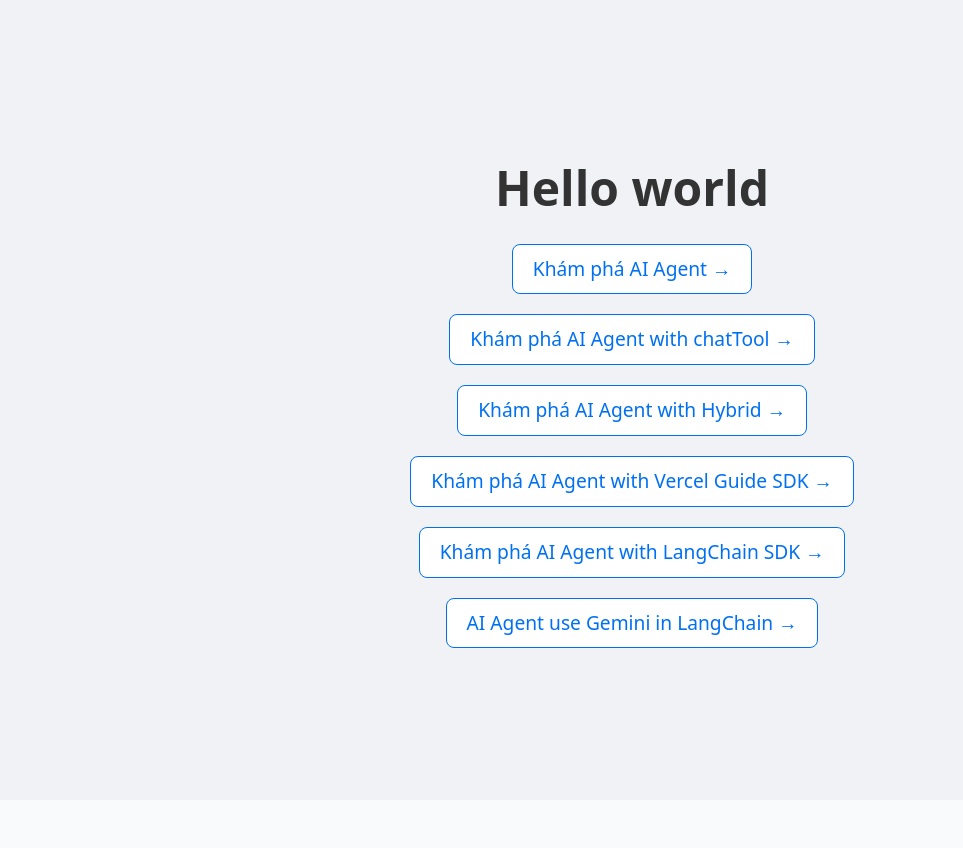
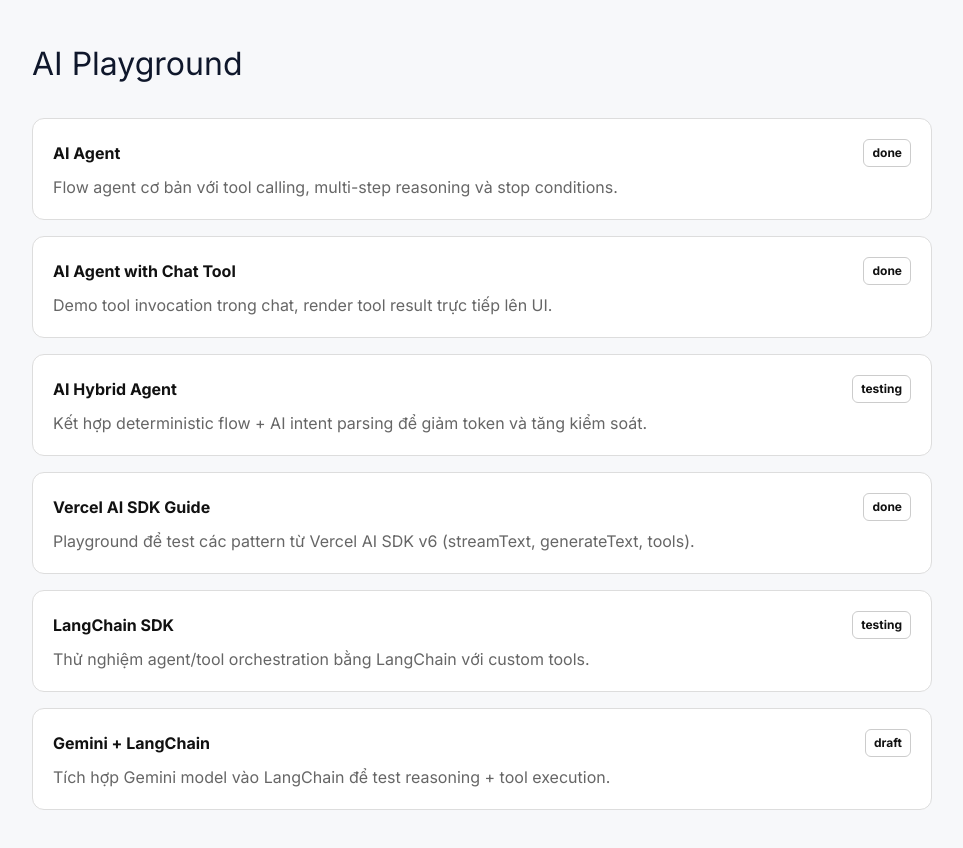
Before and after one commit to phxbinh/TrungNguyen, a Next.js app: page / in a window 1280 px wide. Shown: the whole page, without its empty margins (8-971 px from the left). Before the commit the page ends 800 px from the top, so only its background shows below. Built offline with nearby package versions, Linux system fonts and the light colour scheme.

Commit message:
Update page.tsx

```diff
--- a/src/app/page.tsx
+++ b/src/app/page.tsx
@@ -27,7 +27,8 @@ const headingStyle: React.CSSProperties = {
 };
 */
 
-// app/page.tsx
+// app/page.tsx -> Đang chạy ổn
+/*
 import React from 'react';
 import Link from 'next/link'; // 1. Import Link từ next/link
 
@@ -36,7 +37,7 @@ export default function HomePage() {
     <div style={containerStyle}>
       <h1 style={headingStyle}>Hello world</h1>
 
-      {/* 2. Thêm thẻ Link để chuyển hướng sang /ai-agent */}
+
       <Link href="/ai-agent" style={linkStyle}>
         Khám phá AI Agent →
       </Link>
@@ -89,3 +90,125 @@ const linkStyle: React.CSSProperties = {
   backgroundColor: '#fff',
   transition: 'all 0.2s ease',
 };
+*/
+
+
+// app/page.tsx
+import Link from 'next/link';
+import React from 'react';
+
+const routes = [
+  {
+    href: '/ai-agent',
+    title: 'AI Agent',
+    summary:
+      'Flow agent cơ bản với tool calling, multi-step reasoning và stop conditions.',
+    status: 'done',
+  },
+  {
+    href: '/chat-tool',
+    title: 'AI Agent with Chat Tool',
+    summary:
+      'Demo tool invocation trong chat, render tool result trực tiếp lên UI.',
+    status: 'done',
+  },
+  {
+    href: '/ai-hybrid-chat',
+    title: 'AI Hybrid Agent',
+    summary:
+      'Kết hợp deterministic flow + AI intent parsing để giảm token và tăng kiểm soát.',
+    status: 'testing',
+  },
+  {
+    href: '/vercel-guides',
+    title: 'Vercel AI SDK Guide',
+    summary:
+      'Playground để test các pattern từ Vercel AI SDK v6 (streamText, generateText, tools).',
+    status: 'done',
+  },
+  {
+    href: '/langchain-sdk',
+    title: 'LangChain SDK',
+    summary:
+      'Thử nghiệm agent/tool orchestration bằng LangChain với custom tools.',
+    status: 'testing',
+  },
+  {
+    href: '/use-gemini-in-langchain',
+    title: 'Gemini + LangChain',
+    summary:
+      'Tích hợp Gemini model vào LangChain để test reasoning + tool execution.',
+    status: 'draft',
+  },
+];
+
+export default function HomePage() {
+  return (
+    <div style={containerStyle}>
+      <h1 style={headingStyle}>AI Playground</h1>
+
+      <div style={listStyle}>
+        {routes.map((route) => (
+          <Link key={route.href} href={route.href} style={cardStyle}>
+            <div style={cardHeaderStyle}>
+              <span>{route.title}</span>
+              <span style={badgeStyle(route.status)}>
+                {route.status}
+              </span>
+            </div>
+
+            <p style={summaryStyle}>{route.summary}</p>
+          </Link>
+        ))}
+      </div>
+    </div>
+  );
+}
+
+const containerStyle: React.CSSProperties = {
+  padding: '40px',
+  minHeight: '100vh',
+  background: '#f7f8fa',
+};
+
+const headingStyle: React.CSSProperties = {
+  fontSize: '2rem',
+  marginBottom: '30px',
+};
+
+const listStyle: React.CSSProperties = {
+  display: 'grid',
+  gap: '16px',
+  maxWidth: '900px',
+};
+
+const cardStyle: React.CSSProperties = {
+  display: 'block',
+  padding: '20px',
+  border: '1px solid #ddd',
+  borderRadius: '12px',
+  background: '#fff',
+  textDecoration: 'none',
+  color: '#111',
+};
+
+const cardHeaderStyle: React.CSSProperties = {
+  display: 'flex',
+  justifyContent: 'space-between',
+  alignItems: 'center',
+  marginBottom: '8px',
+  fontWeight: 'bold',
+};
+
+const summaryStyle: React.CSSProperties = {
+  margin: 0,
+  color: '#666',
+  lineHeight: 1.5,
+};
+
+const badgeStyle = (status: string): React.CSSProperties => ({
+  padding: '4px 8px',
+  borderRadius: '6px',
+  fontSize: '12px',
+  border: '1px solid #ccc',
+});
```
